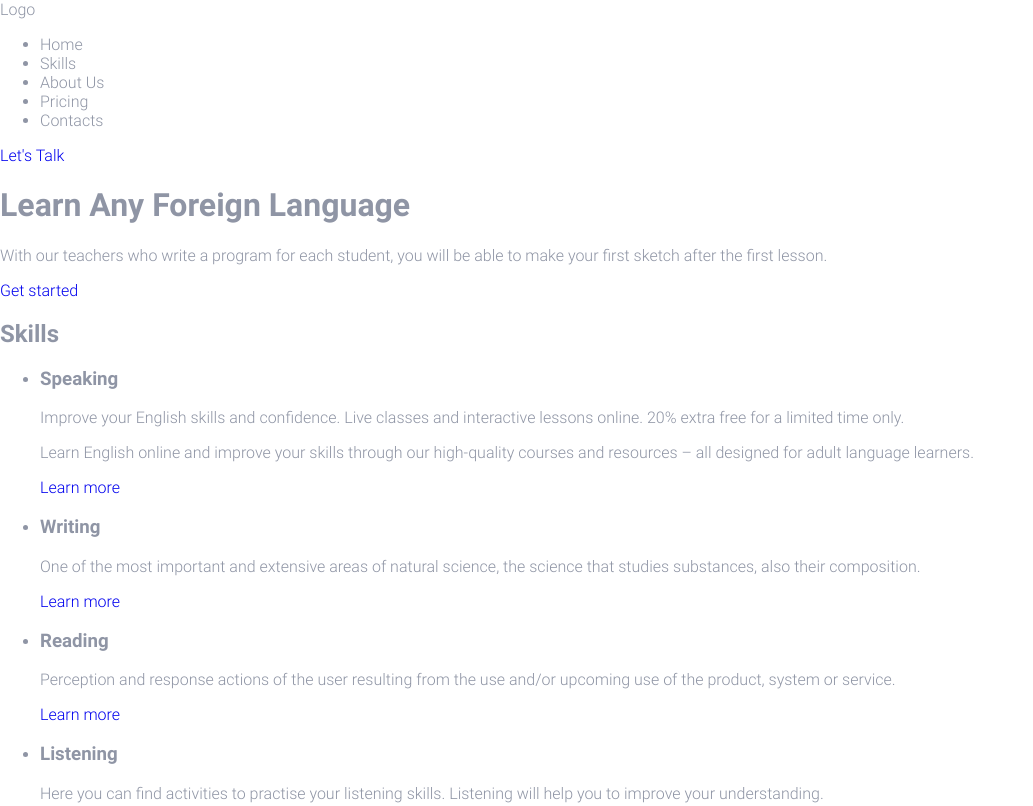
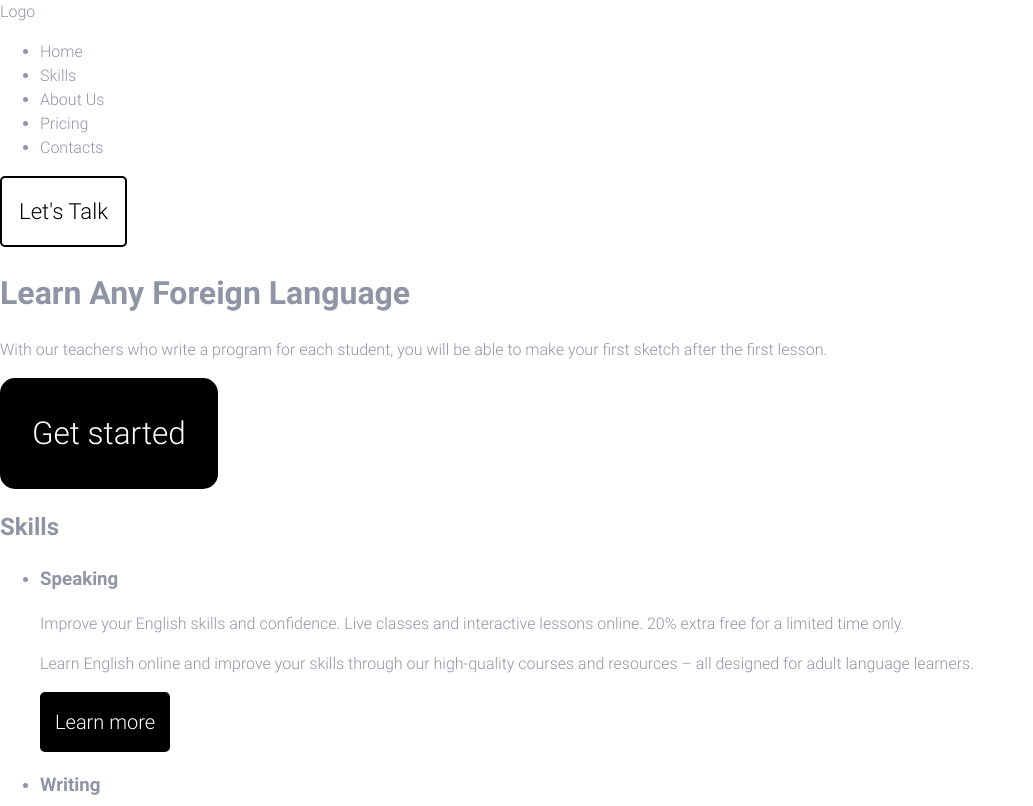
Before and after one commit to A-Apkhanov/Britlex, a website built with webpack: page src/index.html in a window 1280 px wide. Shown: the top 806 px of the page, without its empty margins (0-1033 px from the left). Built offline with nearby package versions, Linux system fonts and the light colour scheme.

Commit message:
Add base styles for button

```diff
--- a/src/index.html
+++ b/src/index.html
@@ -23,7 +23,9 @@
       <li>Contacts</li>
     </ul>
   </nav>
-  <a href="#">Let's Talk</a>
+  <a href="#" class="button button__light button__size-m">
+    Let's Talk
+  </a>
 </header>
 <main>
   <section>
@@ -32,7 +34,9 @@
       With our teachers who write a program for each student, you will be able to make your first sketch after the first
       lesson.
     </p>
-    <a href="#">Get started</a>
+    <a href="#" class="button button__dark button__size-xl">
+      Get started
+    </a>
   </section>
   <section>
     <h2>Skills</h2>
@@ -47,7 +51,9 @@
           Learn English online and improve your skills through our high-quality courses and resources – all designed for
           adult language learners.
         </p>
-        <a href="#">Learn more</a>
+        <a href="#" class="button button__dark button__size-s">
+          Learn more
+        </a>
       </li>
       <li>
         <h3>Writing</h3>
@@ -55,7 +61,9 @@
           One of the most important and extensive areas of natural science, the science that studies substances, also
           their composition.
         </p>
-        <a href="#">Learn more</a>
+        <a href="#" class="button button__dark button__size-s">
+          Learn more
+        </a>
       </li>
       <li>
         <h3>Reading</h3>
@@ -63,7 +71,9 @@
           Perception and response actions of the user resulting from the use and/or upcoming use of the product, system
           or service.
         </p>
-        <a href="#">Learn more</a>
+        <a href="#" class="button button__dark button__size-s">
+          Learn more
+        </a>
       </li>
       <li>
         <h3>Listening</h3>
@@ -71,7 +81,9 @@
           Here you can find activities to practise your listening skills. Listening will help you to improve your
           understanding.
         </p>
-        <a href="#">Learn more</a>
+        <a href="#" class="button button__dark button__size-s">
+          Learn more
+        </a>
       </li>
     </ul>
   </section>
@@ -134,7 +146,9 @@
     <form action="">
       <label for="email">Email</label>
       <input type="email" id="email" placeholder="Enter Your E-mail">
-      <button type="submit">Subscribe</button>
+      <button type="submit" class="button button__dark button__size-l">
+        Subscribe
+      </button>
     </form>
   </section>
 </main>
--- /dev/null
+++ b/src/styles/block/button.scss
@@ -0,0 +1,45 @@
+@use "../ds-system/ds-colors" as *;
+
+.button {
+  display: inline-block;
+  cursor: pointer;
+}
+
+.button__light {
+  border: 2px solid $color--border_dark;
+  background-color: $color--bg_light;
+  color: $color--text_dark;
+}
+
+.button__dark {
+  background-color: $color--bg_dark;
+  color: $color--text_light;
+}
+
+.button__size-s {
+  border-radius: 5px;
+  padding: 15px;
+
+  font-size: clamp(0.88rem, calc(13rem + 0.47vw), 1.25rem);;
+}
+
+.button__size-m {
+  border-radius: 5px;
+  padding: 17px;
+
+  font-size: clamp(1.00rem, calc(0.88rem + 0.63vw), 1.50rem);
+}
+
+.button__size-l {
+  border-radius: 10px;
+  padding: 21px;
+
+  font-size: clamp(1.00rem, calc(0.88rem + 0.63vw), 1.50rem);
+}
+
+.button__size-xl {
+  border-radius: 15px;
+  padding: 32px;
+
+  font-size: clamp(1.13rem, calc(0.84rem + 1.41vw), 2.25rem);
+}
--- a/src/styles/scaffolding.scss
+++ b/src/styles/scaffolding.scss
@@ -2,6 +2,8 @@
 
 html {
   height: 100%;
+
+  font-size: 16px;
 }
 
 body {
@@ -14,6 +16,9 @@ body {
   background-color: $color--bg_light;
 
   font-family: "Poppins", sans-serif;
+  font-style: normal;
+  font-weight: 400;
+  line-height: 1.5;
 }
 
 a {
--- a/src/styles/style.scss
+++ b/src/styles/style.scss
@@ -3,3 +3,6 @@
 @use "visually-hidden.scss";
 @use "scaffolding.scss";
 @use "fonts.scss";
+
+//blocks
+@use "block/button.scss";
```
